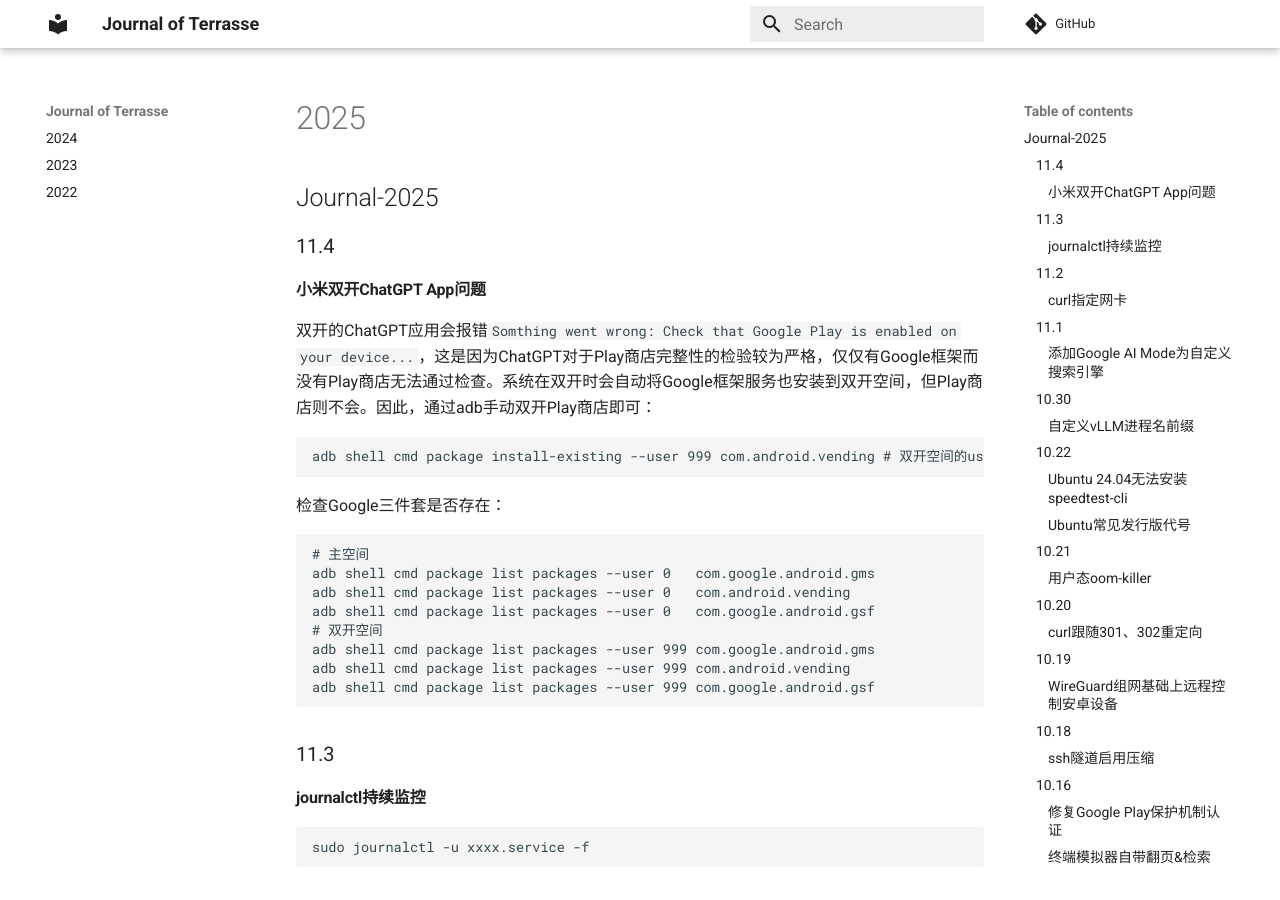
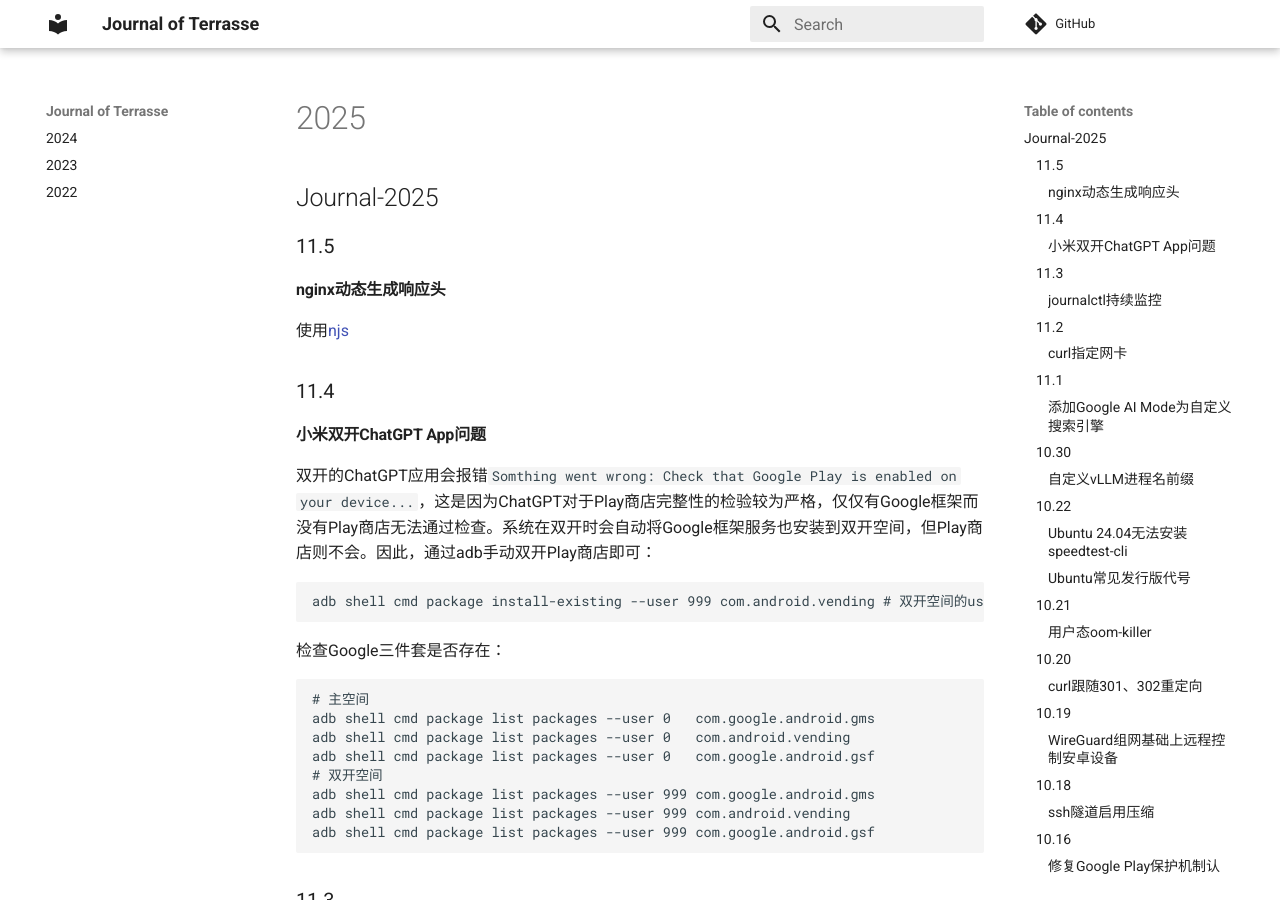
Before and after one commit to Jerry-Terrasse/journal, an MkDocs documentation site: the page built from docs/2025.md, in a window 1280 px wide and 900 px high. Built offline with MkDocs 1.6.1 and Material for MkDocs 9.7.7, drawn with Linux system fonts in a browser that asks for light colours; comment, search, counter and statistics services are not loaded.

Commit message:
update (Thu Nov  6 05:00:58 PM CST 2025)

```diff
--- a/docs/2025.md
+++ b/docs/2025.md
@@ -1,4 +1,10 @@
 ## Journal-2025
+
+### 11.5
+
+#### nginx动态生成响应头
+
+使用[njs](https://nginx.org/en/docs/njs)
 
 ### 11.4
 
```
